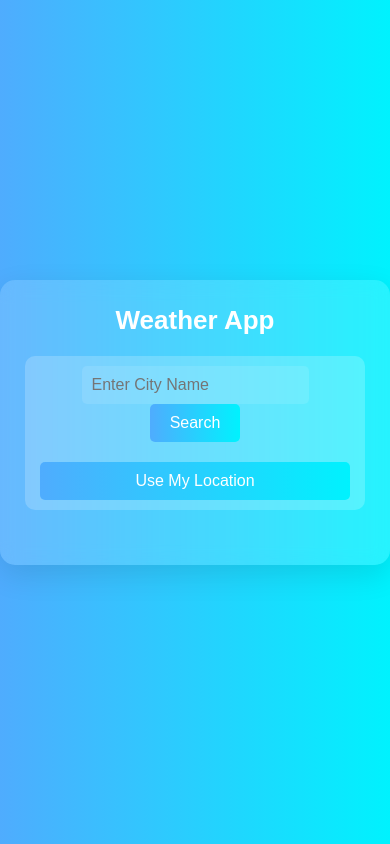
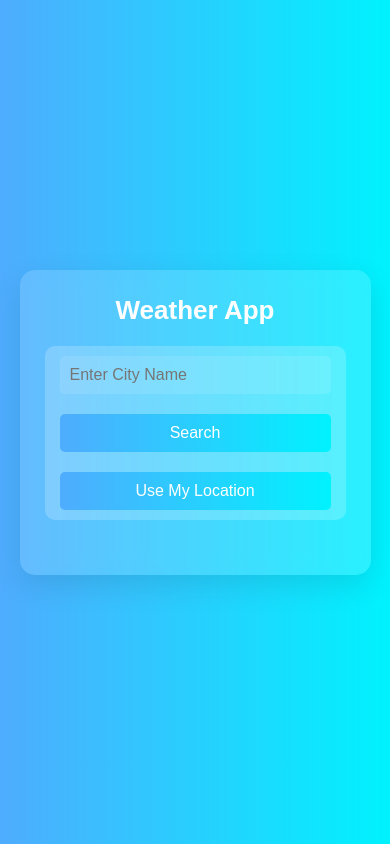
Before and after one commit to dona-8833/weatherapp, a plain HTML site: page index.html in a window 390 px wide. Drawn offline with Linux system fonts and the light colour scheme.

Commit message:
added reponsive

```diff
--- a/style.css
+++ b/style.css
@@ -121,3 +121,15 @@ header {
     margin-top: 10px;
     opacity: 0.8;
 }
+@media screen and (max-width: 400px) {
+    .container {
+        width: 90%;
+    }
+    .search-box span{
+        display: flex;
+        justify-content: center;
+        flex-direction: column;
+        gap: 20px;
+    }
+
+}
```
